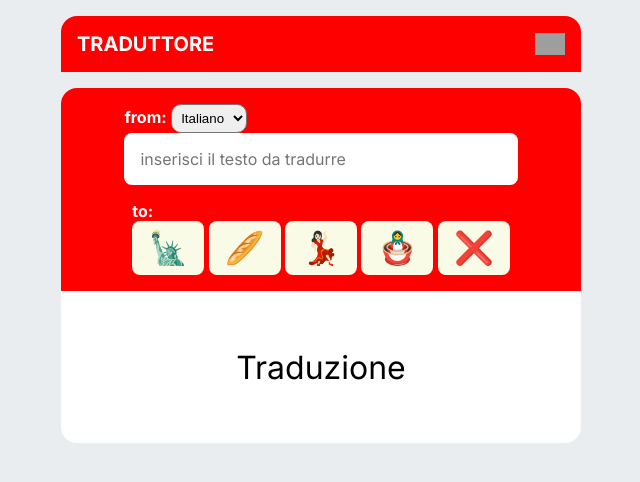
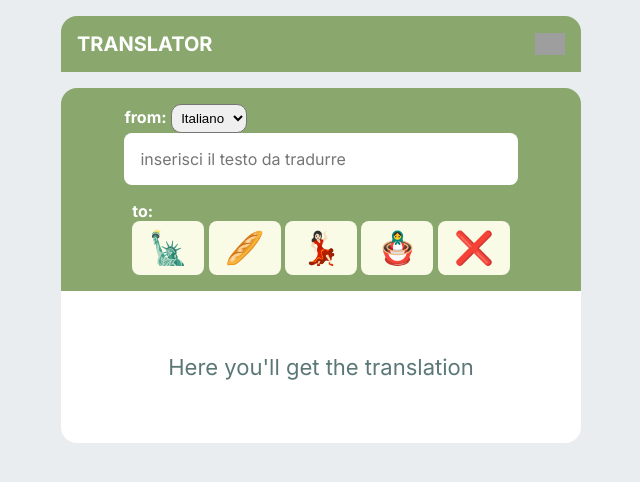
Before and after one commit to foferys/fofe-Traslate, a plain HTML site: page index.html in a window 1280 px wide. Both pictures are taken after a click on the button "English". Shown: the whole page, without its empty margins (319-959 px from the left). Drawn offline with Linux system fonts and the light colour scheme; grey boxes are pictures that could not be loaded.

Commit message:
modifiche css aggiuntive

```diff
--- a/index.html
+++ b/index.html
@@ -17,7 +17,7 @@
 
   <div class="container">
     <header class="panel chble">
-      <a href="index.html"><h1>Traduttore</h1></a>
+      <a href="index.html"><h1>Translator</h1></a>
       <img src="https://gianpieroferraro.netsons.org/logo_fofeys.png" alt="">
     </header>
 
@@ -48,7 +48,7 @@
       <section class="panel translation">
         <div class="translation-flag"></div>
         <div class="translation-result">
-          <p class="translation-text">Traduzione</p>
+          <p class="translation-text">Here you'll get the translation</p>
         </div>
       </section>
 
--- a/script.js
+++ b/script.js
@@ -32,7 +32,7 @@ async function translate(text,langPartenza, lang, flag) {
   console.log(result);
 
   translationText.innerText = result;
-  translationFlag.innerText = flag;
+  translationFlag.innerText = flag + lang;
 }
 
 function cambiaColore(colore) {
@@ -66,7 +66,7 @@ langButtons.forEach(function(langButton) {
     console.log(lang)
     switch(lang) {
       case "en":
-        cambiaColore("red");
+        cambiaColore("#8aa76e");
         break;
     }
   });
--- a/style.css
+++ b/style.css
@@ -88,7 +88,8 @@ header {
 }
 
 .translation-text {
-  font-size: 32px;
+  font-size: 22px;
+  color: rgb(91, 120, 118);
 }
 
 .translation-flag {
```
